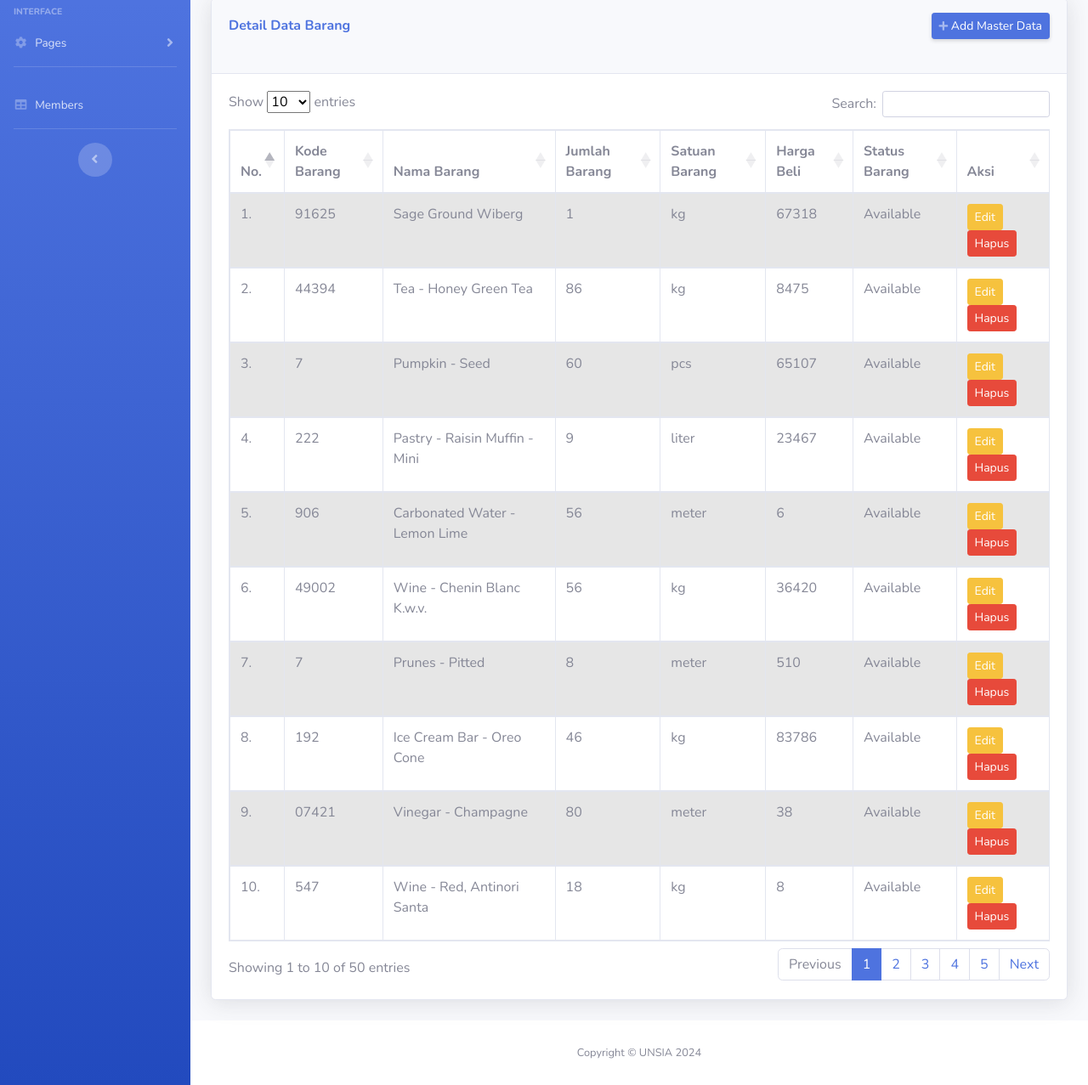
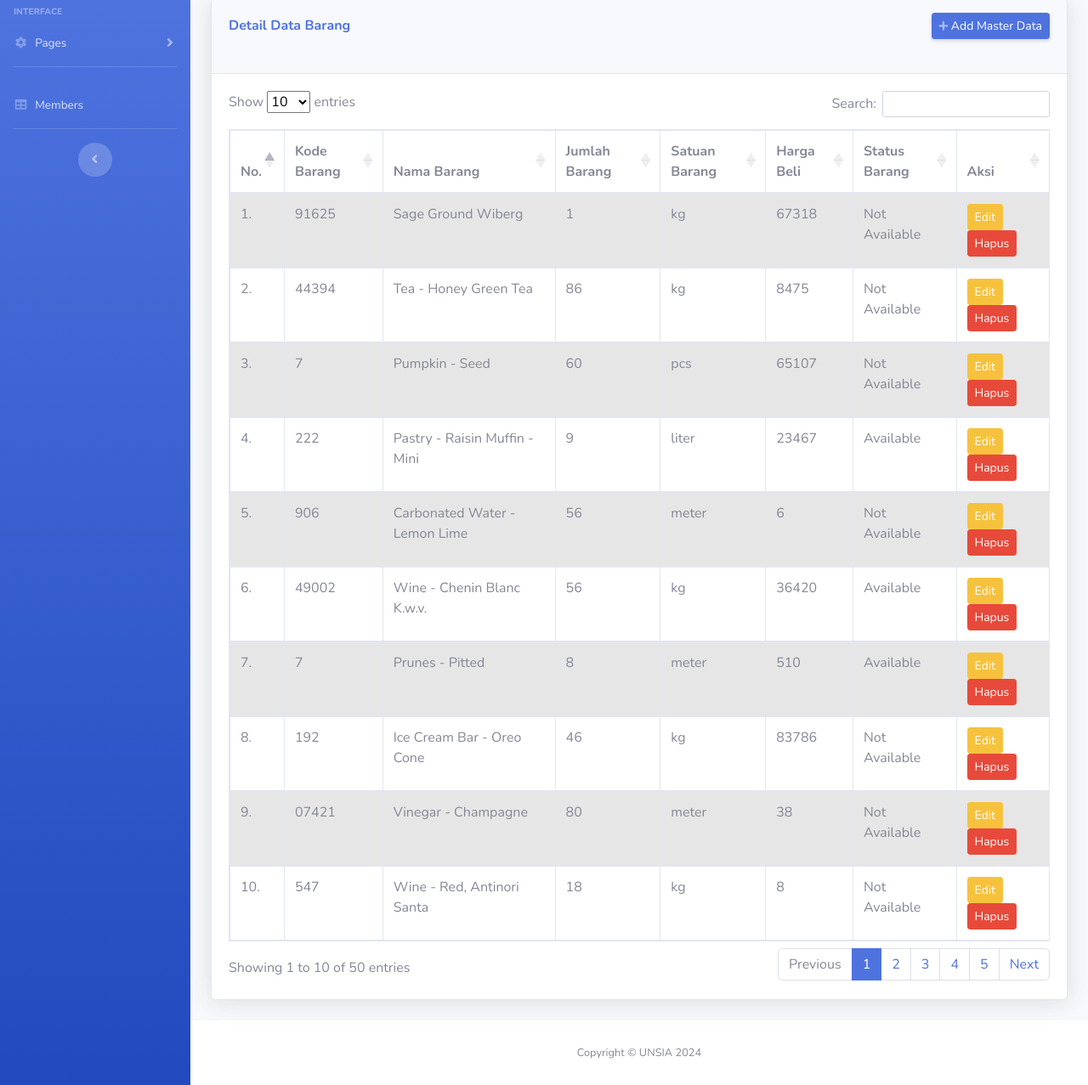
Before and after one commit to mefitria30/inventory_web_pw2_uts, a PHP site: page /inventory-web-uts/index.php?page=master-data in a window 1280 px wide. Shown: the part 138-1415 px from the top of the page at 85% size. Run offline with PHP 8.4, Linux system fonts and the light colour scheme; data comes from the database, SQL or seed files in the repository; some libraries are stand-ins or nearby versions.

Commit message:
update status

```diff
--- a/pages/master-data.php
+++ b/pages/master-data.php
@@ -59,7 +59,7 @@ ob_start();
                         while ($row = $result->fetch_assoc()) {
 
                         // Perbarui status barang menjadi "Not Available" jika jumlah barang = 0
-                        $status_barang = ($row["jumlah_barang"] != 0 && $row["status_barang"] != 0 ) ? 'Available' : 'Not Available';
+                        $status_barang = ($row["jumlah_barang"] == 0 ) ?  'Out of Stock'  : ($row["status_barang"] == 1 ? 'Available' : 'Not Available');
 
                     ?>
                     <tr>
```
